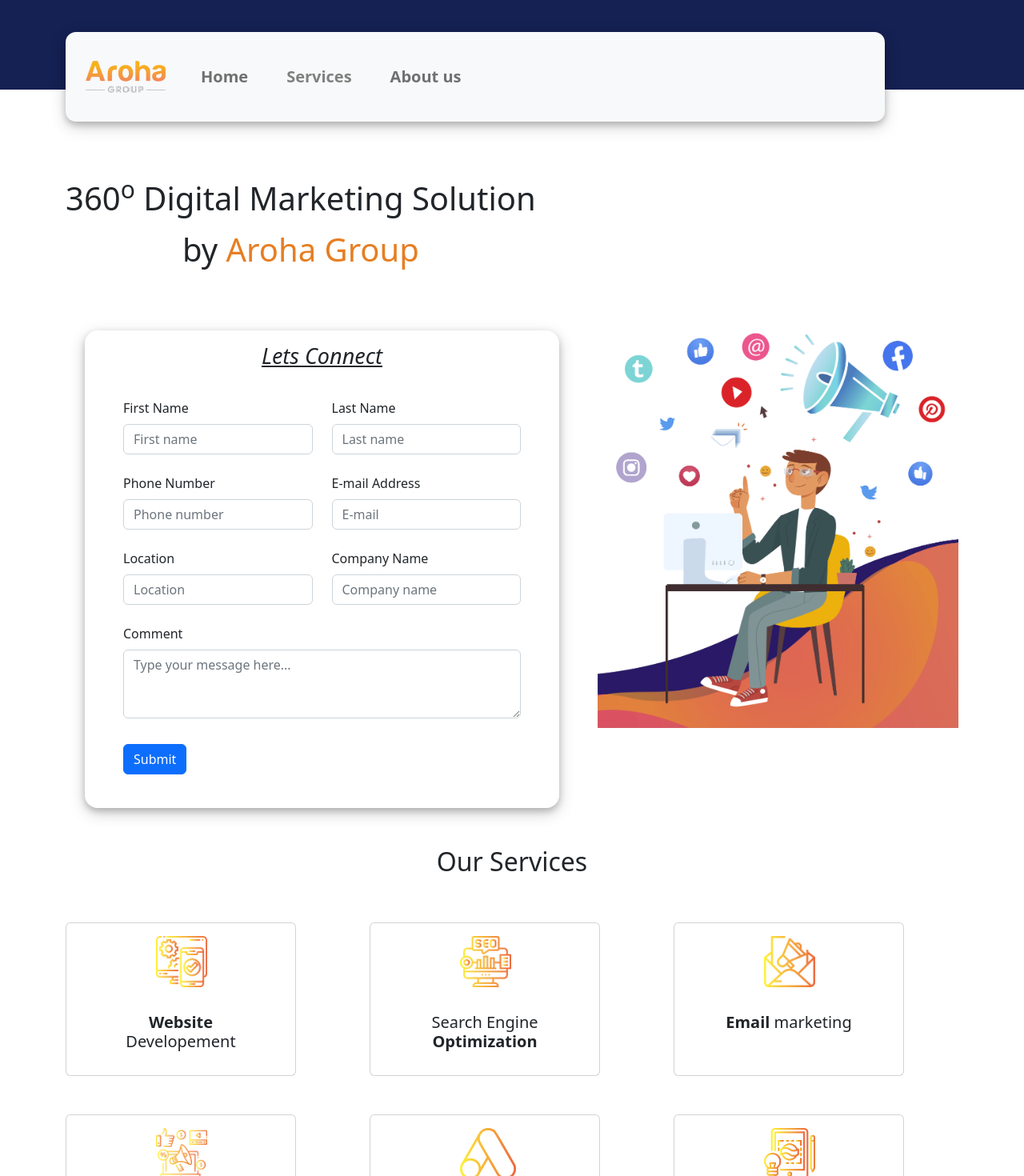
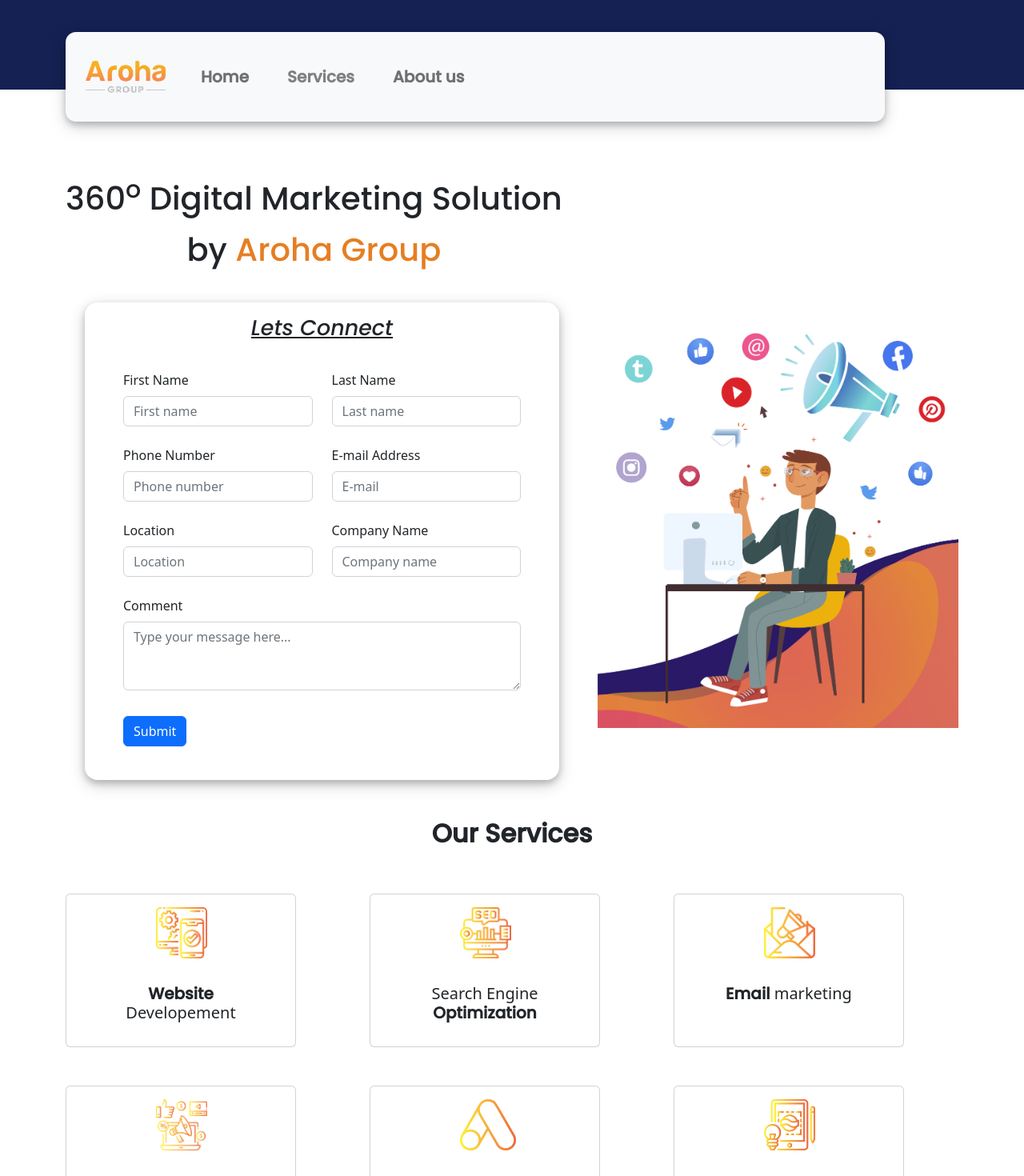
Before and after one commit to zeeyan23/Arohawebsite, a React (Create React App) app: page /#/ in a window 1280 px wide. Shown: the top 1470 px of the page at 80% size. Built offline with nearby package versions, Linux system fonts and the light colour scheme.

Commit message:
changed font styles

```diff
--- a/public/index.html
+++ b/public/index.html
@@ -15,6 +15,10 @@
       user's mobile device or desktop. See https://developers.google.com/web/fundamentals/web-app-manifest/
     -->
     <link rel="manifest" href="%PUBLIC_URL%/manifest.json" />
+
+    <link rel="preconnect" href="https://fonts.googleapis.com">
+    <link rel="preconnect" href="https://fonts.gstatic.com" crossorigin>
+    <link href="https://fonts.googleapis.com/css2?family=Poppins:ital,wght@0,300;0,400;0,500;1,500&display=swap" rel="stylesheet">
     <!--
       Notice the use of %PUBLIC_URL% in the tags above.
       It will be replaced with the URL of the `public` folder during the build.
--- a/src/components/Footer/footer.module.css
+++ b/src/components/Footer/footer.module.css
@@ -12,12 +12,14 @@
     padding-bottom: 1em;
     text-decoration: none;
     text-align: initial;
+    font-family: 'Poppins', sans-serif;
 }
 .textHeadingStyle{
   display: contents;
   color: white;
   padding-top: 1em;
     padding-bottom: 1em;
+    font-family: 'Poppins', sans-serif;
 }
 .mailTextColor{
   display: contents;
@@ -25,6 +27,7 @@
   padding-top: 1em;
     padding-bottom: 1em;
     margin-right: 2%;
+    font-family: 'Poppins', sans-serif;
 }
 
 .contactStyle{
--- a/src/components/Form/Form.module.css
+++ b/src/components/Form/Form.module.css
@@ -3,7 +3,7 @@
     width: 100%;
     margin: auto;
     margin-right: 45%;
-    margin-top: 9%;
+    margin-top: 3%;
 
     border-radius: 1em;
     padding: 3em;
@@ -49,6 +49,7 @@
 margin-right: 90%;
   }
 .connectMsgStyle{
+  font-family: 'Poppins', sans-serif;
 
   font-size: 27px;
   float: left;
--- a/src/components/Navbar/Header.js
+++ b/src/components/Navbar/Header.js
@@ -45,7 +45,7 @@
               </Navbar.Brand>
               <Navbar.Toggle aria-controls="basic-navbar-nav" />
               <Navbar.Collapse id="basic-navbar-nav">
-                <Nav className="me-auto">
+                <Nav className={classes.navFont}>
                   <Nav.Link
                     href="https://arohagroup.com/#home"
                     target="_blank"
--- a/src/components/Navbar/header.module.css
+++ b/src/components/Navbar/header.module.css
@@ -46,6 +46,9 @@
 
 
 }
+.navFont{
+    font-family: 'Poppins', sans-serif;
+}
 
 .image{
     width: 50%;
--- a/src/components/OurServices/OurServices.js
+++ b/src/components/OurServices/OurServices.js
@@ -12,7 +12,7 @@
     <Container id="services">
       <Row>
         <Col className="mt-5">
-          <h2>Our Services</h2>
+          <h2 className={classes.boldText}>Our Services</h2>
         </Col>
       </Row>
       <Row className="mt-5">
--- a/src/components/OurServices/ourservices.module.css
+++ b/src/components/OurServices/ourservices.module.css
@@ -1,5 +1,6 @@
 .boldText{
     font-weight: bold;
+    font-family: 'Poppins', sans-serif;
 }
 .imageStyle{
     width: fit-content;
--- a/src/pages/Dashboard.js
+++ b/src/pages/Dashboard.js
@@ -18,7 +18,7 @@
               <h1 className={classes.heading}>
                 360<sup>o</sup> Digital Marketing Solution
                 <br /> by
-                <span style={{ color: "#E67E22", lineHeight: "2em" }}>
+                <span style={{ color: "#E67E22", lineHeight: "2em" ,fontfamily: 'Poppins, sans-serif'}}>
                   {" "}
                   Aroha Group
                 </span>
--- a/src/pages/dashboard.module.css
+++ b/src/pages/dashboard.module.css
@@ -22,6 +22,9 @@
         padding: 5;
         margin-top: 2em;
 }
+.heading{
+    font-family: 'Poppins', sans-serif;
+}
 
 @media only screen and (max-width: 600px) {
     .imageResStyle{
```
